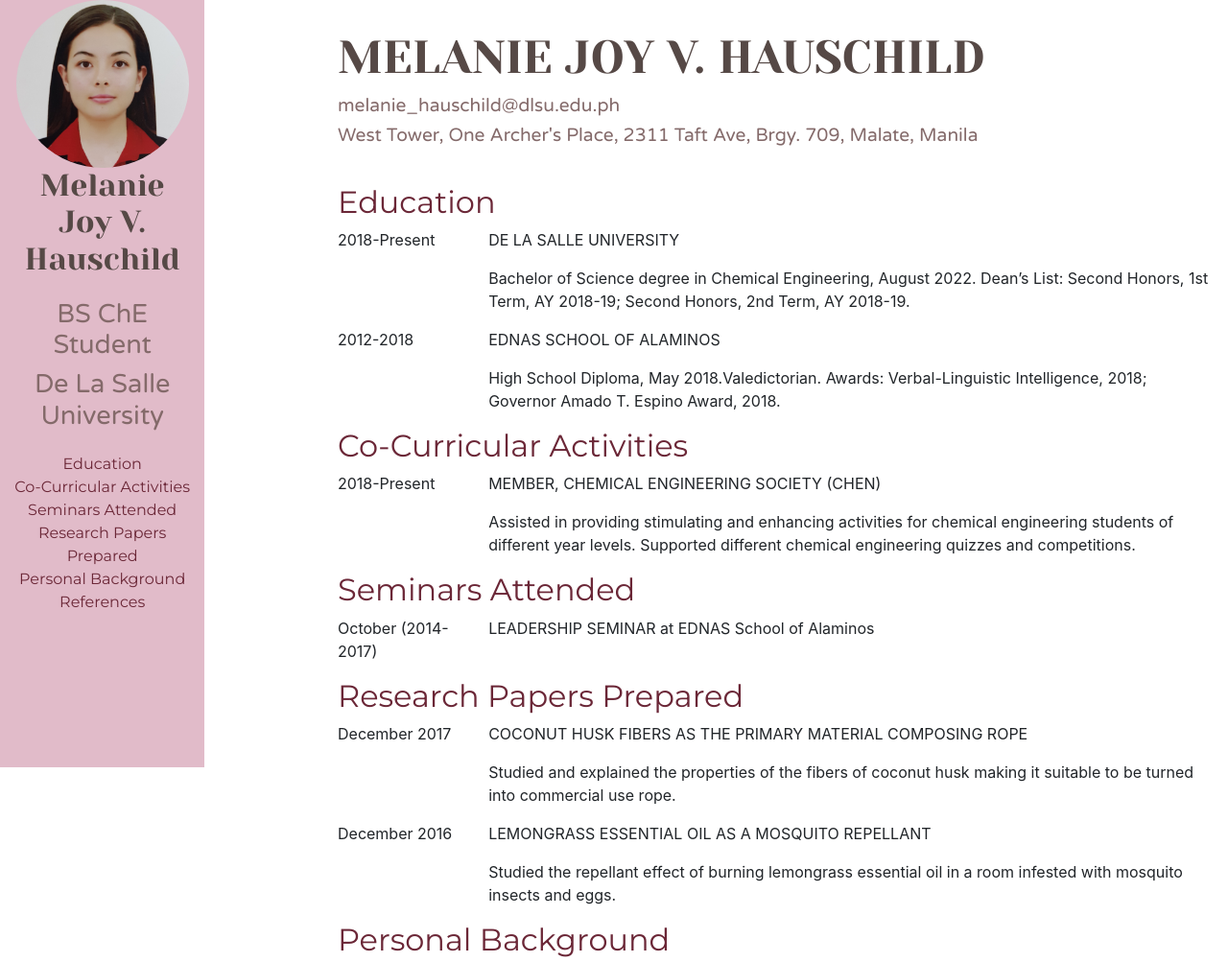
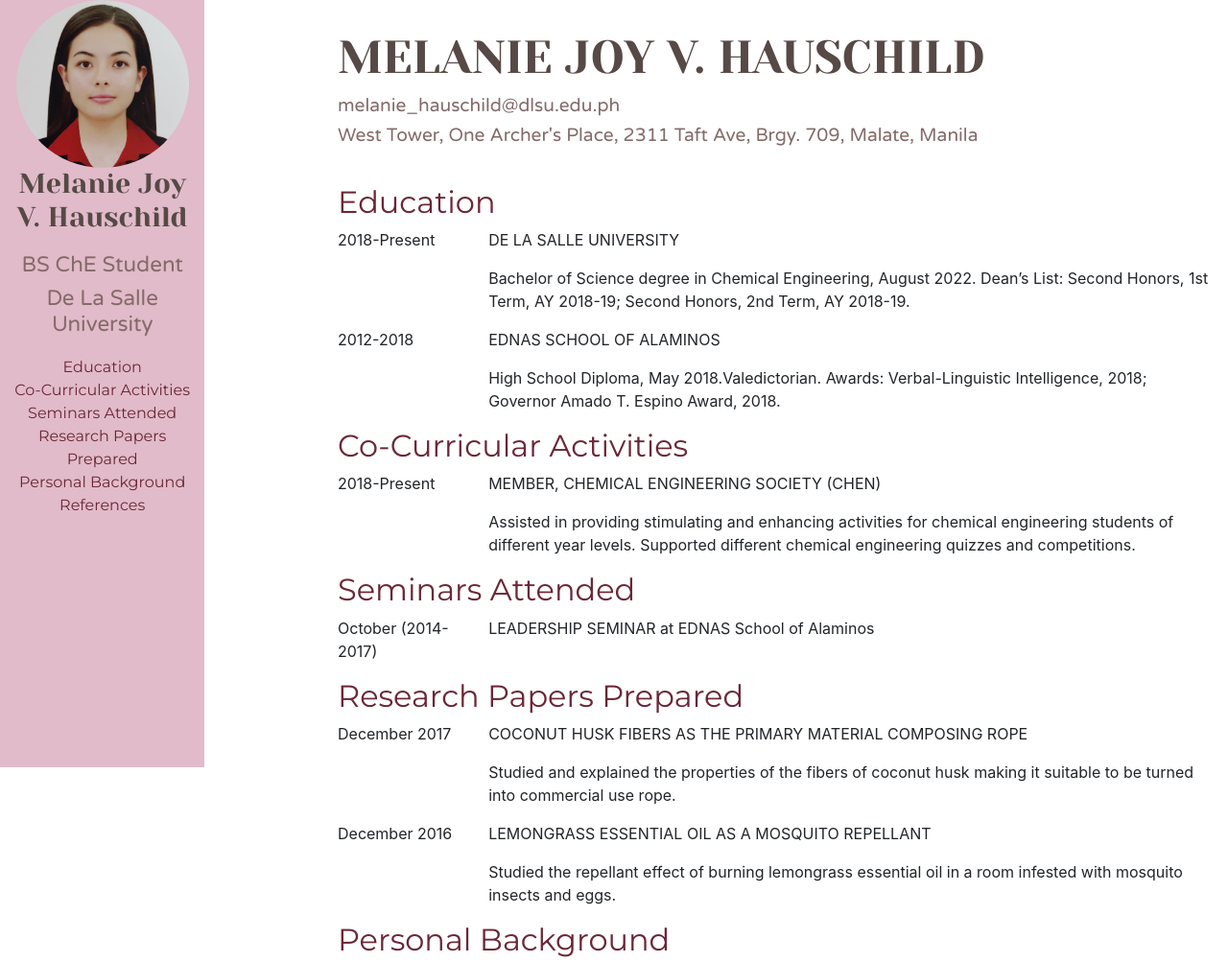
Before and after one commit to melaniehauschild/melaniehauschild, a plain HTML site: page index.html in a window 1280 px wide. Shown: the top 1003 px of the page at 96% size. Drawn offline with nearby package versions, Linux system fonts and the light colour scheme; a web font is replaced by a local one.

```diff
--- a/style.css
+++ b/style.css
@@ -4,6 +4,7 @@
     background: #E1BBC9;
     height: 100vh;
     text-align: center;
+    padding-top: 0.01em
 }
 
 ul {
@@ -16,21 +17,21 @@
 }
 
 #sideNav h1 {
-    font-size: 2em;
+    font-size: 1.8em;
     color: #564946;
     font-family: 'Yeseva One', cursive;
 }
 
 #sideNav h2 {
     color: #846A6A;
-    font-size: 1.7em;
+    font-size: 1.4em;
     padding-top: 0.5em;
     font-family: 'Varela Round', sans-serif;
 }
 
 #sideNav h3 {
     color: #846A6A;
-    font-size: 1.7em;
+    font-size: 1.4em;
     padding-bottom: 0.5em;
     font-family: 'Varela Round', sans-serif;
 }
```
